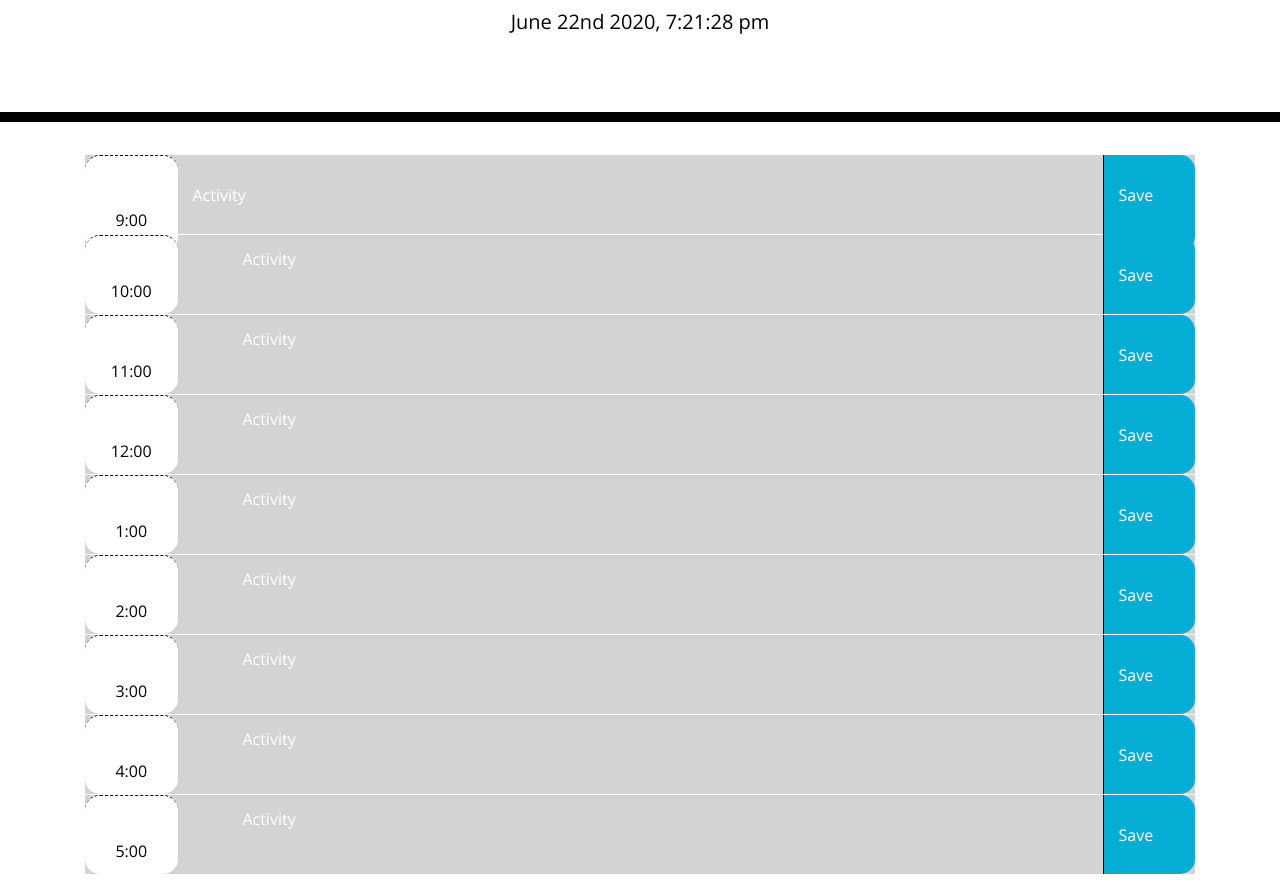
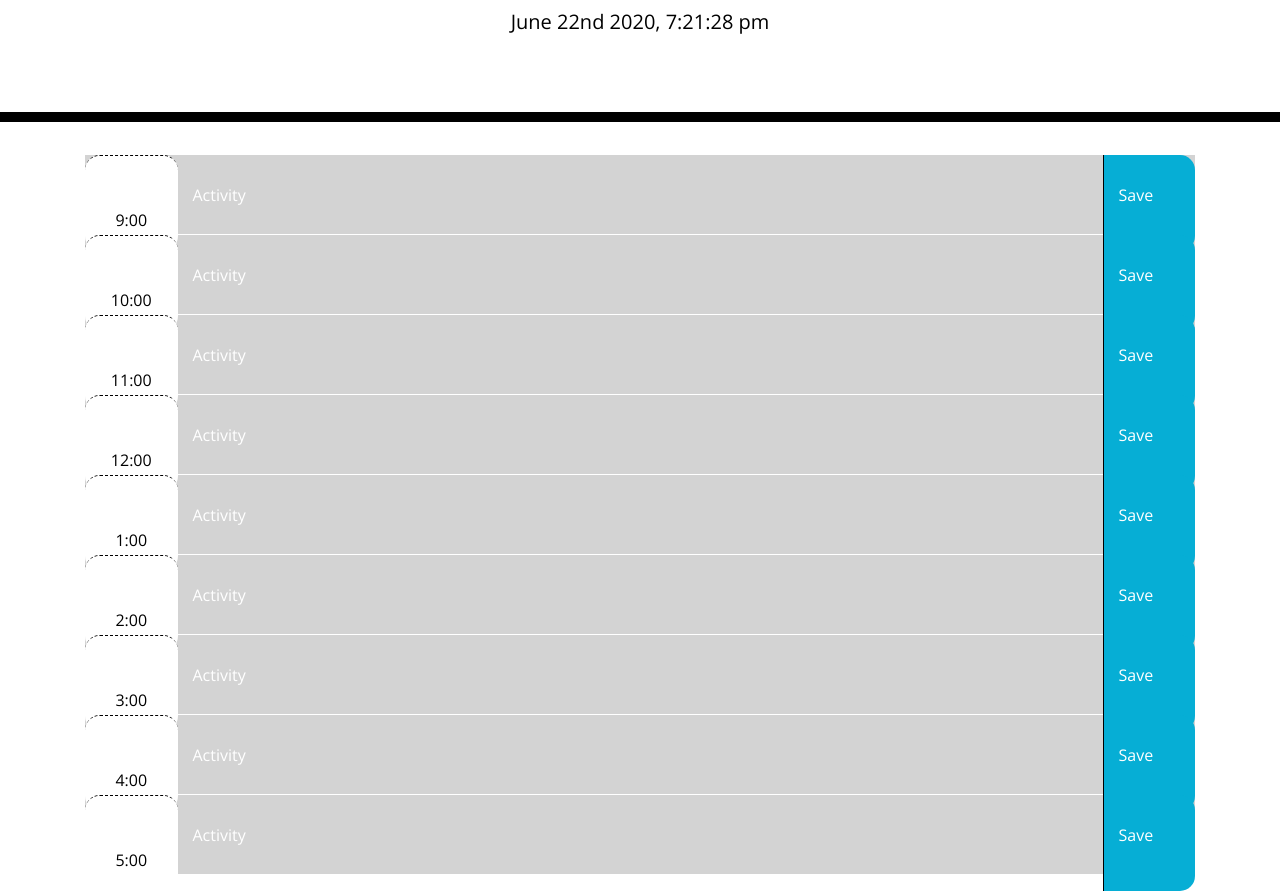
Before and after one commit to GildedRose/GetStuffDone, a plain HTML site: page index.html in a window 1280 px wide. Shown: the part 182-1076 px from the top of the page. Drawn offline with nearby package versions, Linux system fonts and the light colour scheme.

Commit message:
All p elements save after edit

```diff
--- a/index.html
+++ b/index.html
@@ -49,7 +49,7 @@
           <div class="col-1 time time-block hour row-10">
           </div>
           <div class="col-10 activity description">
-            Activity
+           <p>Activity</p>
           </div>
           <div class="col-1 save saveBtn">
             Save
@@ -62,7 +62,7 @@
           <div class="col-1 time time-block hour row-11">
           </div>
           <div class="col-10 activity description">
-            Activity
+            <p>Activity</p>
           </div>
           <div class="col-1 save saveBtn">
             Save
@@ -75,7 +75,7 @@
           <div class="col-1 time time-block hour row-12">
           </div>
           <div class="col-10 activity description">
-            Activity
+            <p>Activity</p>
           </div>
           <div class="col-1 save saveBtn">
             Save
@@ -88,7 +88,7 @@
           <div class="col-1 time time-block hour row-13">
           </div>
           <div class="col-10 activity description">
-            Activity
+            <p>Activity</p>
           </div>
           <div class="col-1 save saveBtn">
             Save
@@ -101,7 +101,7 @@
           <div class="col-1 time time-block hour row-14">
           </div>
           <div class="col-10 activity description">
-            Activity
+            <p>Activity</p>
           </div>
           <div class="col-1 save saveBtn">
             Save
@@ -114,7 +114,7 @@
           <div class="col-1 time time-block hour row-15">
           </div>
           <div class="col-10 activity description">
-            Activity
+            <p>Activity</p>
           </div>
           <div class="col-1 save saveBtn">
             Save
@@ -127,7 +127,7 @@
           <div class="col-1 time time-block hour row-16">
           </div>
           <div class="col-10 activity description">
-            Activity
+            <p>Activity</p>
           </div>
           <div class="col-1 save saveBtn">
             Save
@@ -140,7 +140,7 @@
           <div class="col-1 time time-block hour row-17">
           </div>
           <div class="col-10 activity description">
-            Activity
+            <p>Activity</p>
           </div>
           <div class="col-1 save saveBtn">
             Save
```
